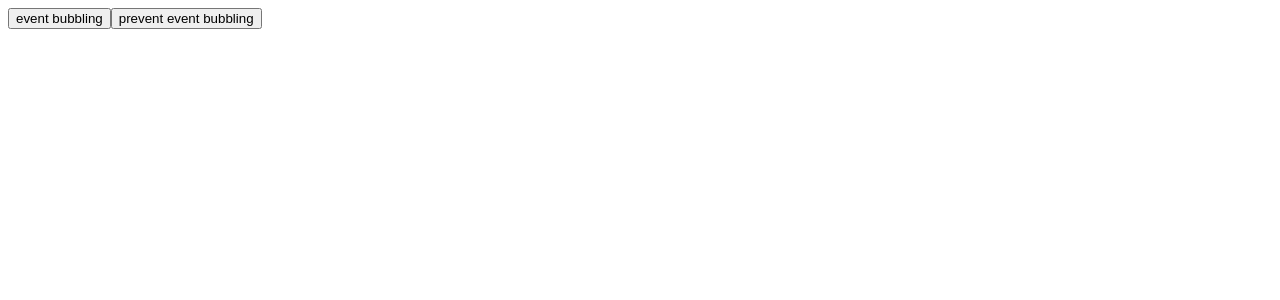
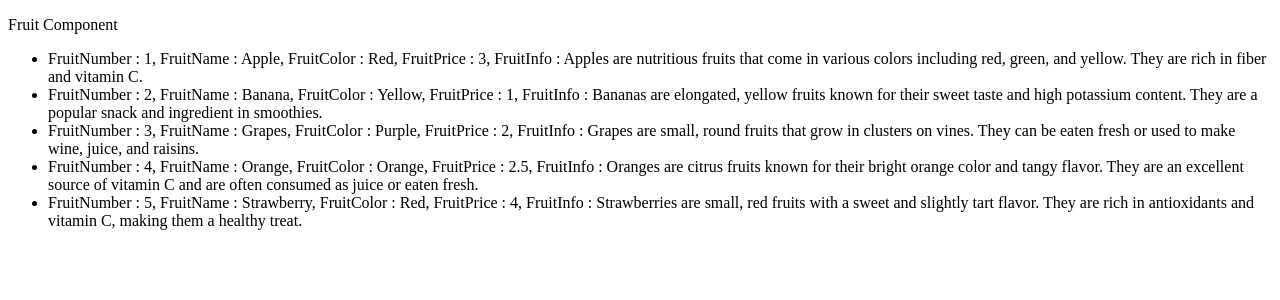
Before and after one commit to AzizjonShamsiyev/hello-vite, a Vue app: page / in a window 1280 px wide. Shown: the top 300 px of the page. Built offline with nearby package versions, Linux system fonts and the light colour scheme.

Commit message:
Add fruit component - display reactive list of fruits with details using v-for

```diff
--- /dev/null
+++ b/src/components/fruit.vue
@@ -0,0 +1,24 @@
+<template>
+    <div>
+        <p>Fruit Component</p>
+        <ul>
+            <li v-for="item in list" :key="item.id">
+                FruitNumber : {{ item.id }},
+                FruitName : {{ item.name }},
+                FruitColor : {{ item.color }},
+                FruitPrice : {{ item.price }},
+                FruitInfo : {{ item.info}}
+            </li>
+        </ul>
+    </div>
+</template>
+<script setup>
+    import { reactive } from "vue";
+    const list = reactive([
+        { id: 1, name: "Apple", color: "Red", price: 3 , info: "Apples are nutritious fruits that come in various colors including red, green, and yellow. They are rich in fiber and vitamin C."},
+        { id: 2, name: "Banana", color: "Yellow", price: 1 , info: "Bananas are elongated, yellow fruits known for their sweet taste and high potassium content. They are a popular snack and ingredient in smoothies."},
+        { id: 3, name: "Grapes", color: "Purple", price: 2 , info: "Grapes are small, round fruits that grow in clusters on vines. They can be eaten fresh or used to make wine, juice, and raisins."},
+        { id: 4, name: "Orange", color: "Orange", price: 2.5 , info: "Oranges are citrus fruits known for their bright orange color and tangy flavor. They are an excellent source of vitamin C and are often consumed as juice or eaten fresh."},
+        { id: 5, name: "Strawberry", color: "Red", price: 4 , info: "Strawberries are small, red fruits with a sweet and slightly tart flavor. They are rich in antioxidants and vitamin C, making them a healthy treat."}
+    ]);
+</script>
--- a/src/main.js
+++ b/src/main.js
@@ -1,5 +1,5 @@
 import { createApp } from 'vue'
 import './style.css'
-import App from './components/prevent.vue'
+import App from './components/fruit.vue'
 
 createApp(App).mount('#app')
```
